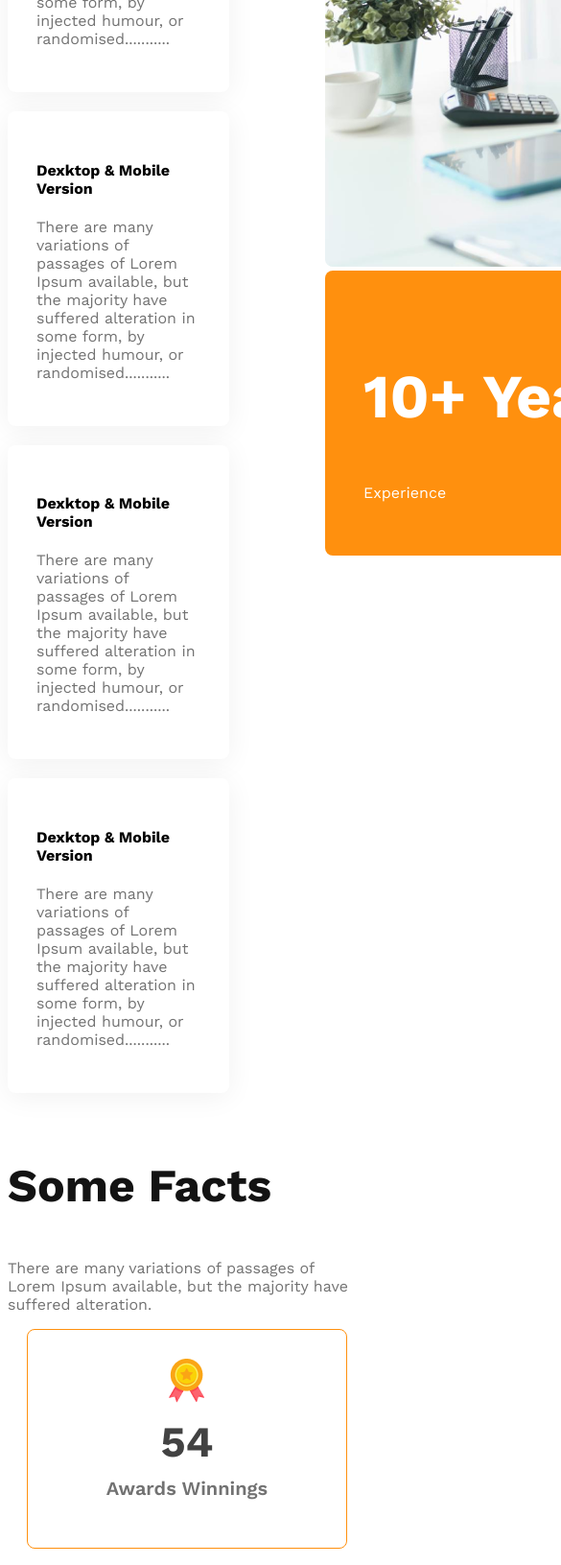
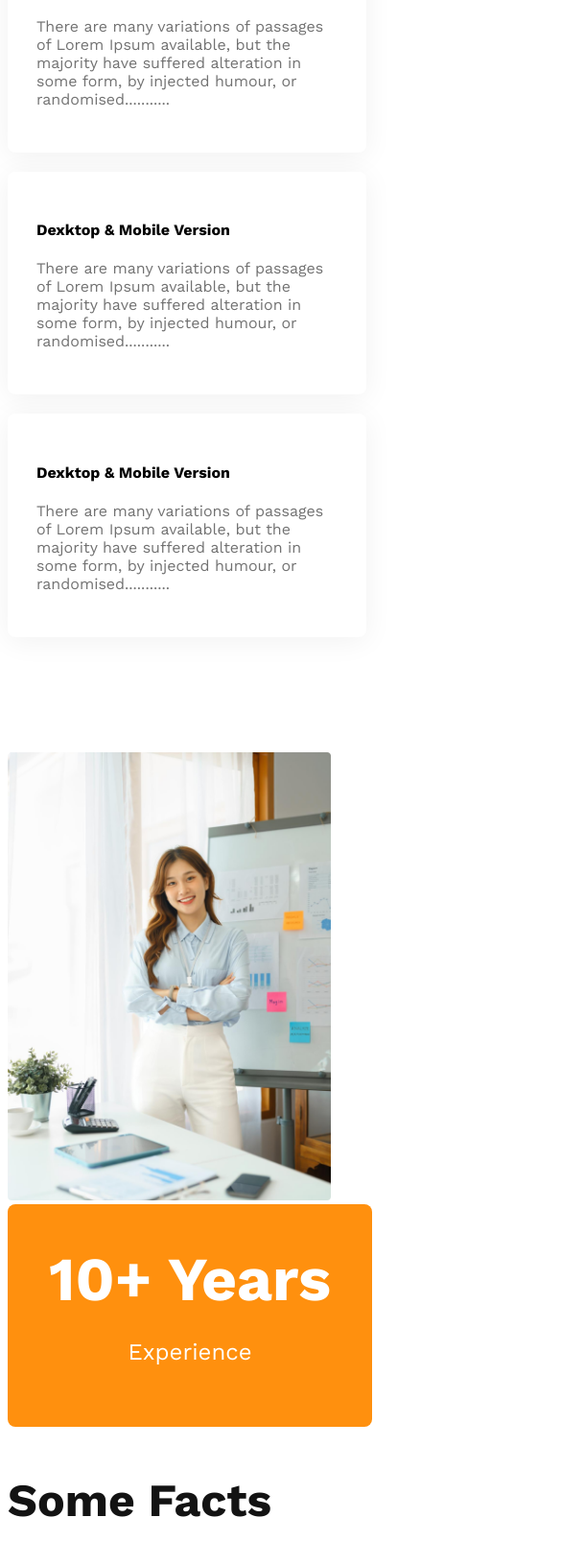
Before and after one commit to sajjadujjamanemon09/g3-architects-website, a plain HTML site: page index.html in a window 390 px wide. Shown: the part 3759-5390 px from the top of the page at 96% size, 585 px wide, since content can reach past the window. Drawn offline with nearby package versions, Linux system fonts and the light colour scheme.

Commit message:
make the feature section responsive

```diff
--- a/styles/architect.css
+++ b/styles/architect.css
@@ -136,6 +136,10 @@ main {
     background: #FFF;
     box-shadow: 0px 4px 30px 0px rgba(0, 0, 0, 0.06);
 }
+.feature-img img{
+    height: 90%;
+    margin-left: 90px;
+}
 
 .ten-years-badge {
     border-radius: 8px;
@@ -143,9 +147,17 @@ main {
     color: white;
     width: 342px;
     padding: 40px;
+    text-align: center;
+    position: relative;
+    bottom: 100px;
 }
 .ten-years-badge h2{
     font-size: 4rem;
+    margin: 0;
+}
+
+.ten-years-badge p{
+    font-size: 1.5rem;
 }
 
 /* facts section */
@@ -203,9 +215,18 @@ main {
 
     nav,
     .teams-container,
+    .features,
     .facts-card-container,
     .sponsors-img-container {
         flex-direction: column;
+    }
+    .feature-img img{
+        width: 90%;
+        margin-left: 0;
+    }
+    .ten-years-badge{
+        position: static;
+        max-width: 300px;
     }
 
     .teams-img-container {
@@ -233,6 +254,7 @@ main {
     }
 
     nav,
+    .features,
     .teams-container,
     .sponsors-img-container {
         flex-direction: column;
```
